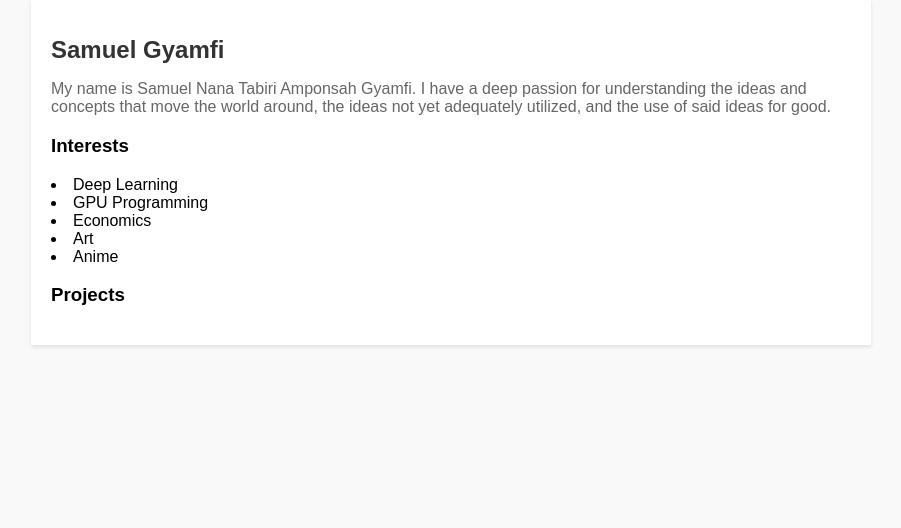
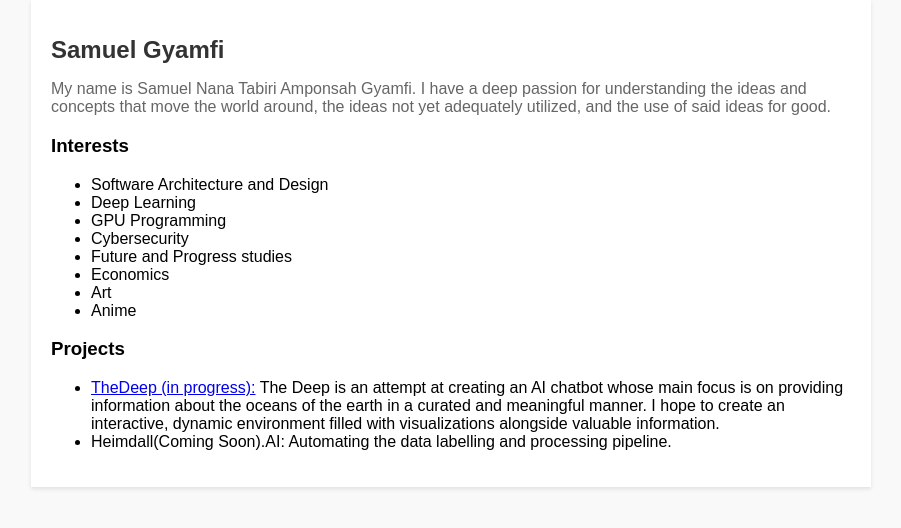
Before and after one commit to Onlyartist9/SGyamfi.github.io, a plain HTML site: page index.html in a window 1280 px wide. Shown: the whole page, without its empty margins (189-1090 px from the left). Drawn offline with Linux system fonts and the light colour scheme.

Commit message:
Linked to The Deep and added upcoming project

```diff
--- a/index.html
+++ b/index.html
@@ -30,15 +30,24 @@
 </head>
 <body>
     <div class="container">
-        <h1>Samuel Gyamfi</h1>
+        <h1 id="MyName">Samuel Gyamfi</h1>
         <p> My name is Samuel Nana Tabiri Amponsah Gyamfi. I have a deep passion for understanding the ideas and concepts that move the world around, the ideas not yet adequately utilized, and the use of said ideas for good.</p>
         <h3>Interests</h3>
-        <li>Deep Learning</li>
-        <li>GPU Programming</li>
-        <li>Economics</li>
-        <li>Art</li>
-        <li>Anime</li>
+        <ul>
+            <li>Software Architecture and Design</li>
+            <li>Deep Learning</li>
+            <li>GPU Programming</li>
+            <li>Cybersecurity</li>
+            <li>Future and Progress studies</li>
+            <li>Economics</li>
+            <li>Art</li>
+            <li>Anime</li>
+        </ul>
         <h3>Projects</h3>
+        <ul>
+            <li><a href="https://onlyartist9.eu.pythonanywhere.com/">TheDeep (in progress):</a> The Deep is an attempt at creating an AI chatbot whose main focus is on providing information about the oceans of the earth in a curated and meaningful manner. I hope to create an interactive, dynamic environment filled with visualizations alongside valuable information.</li>
+            <li>Heimdall(Coming Soon).AI: Automating the data labelling and processing pipeline.</li>
+        </ul>
     </div>
 </body>
 </html>
```
